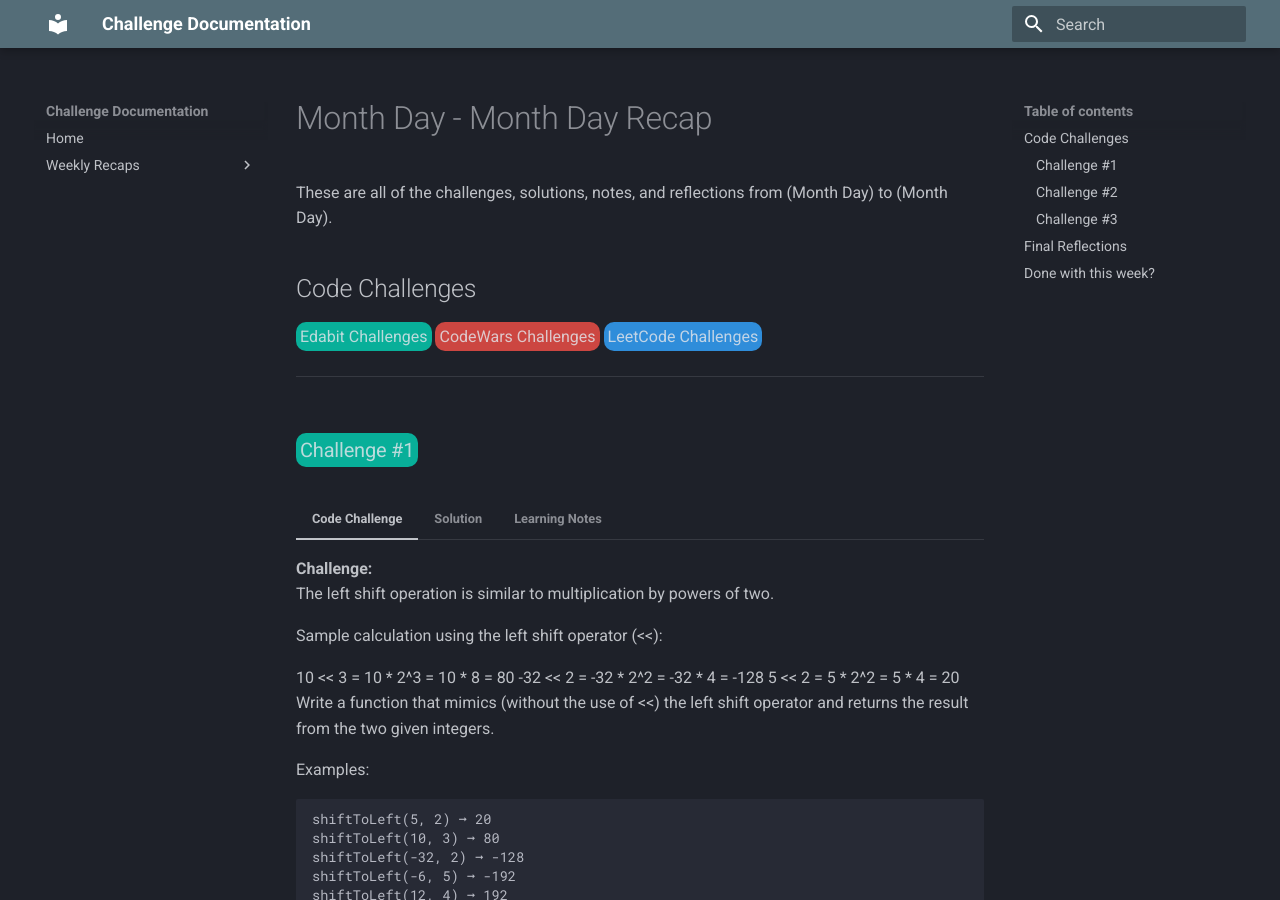
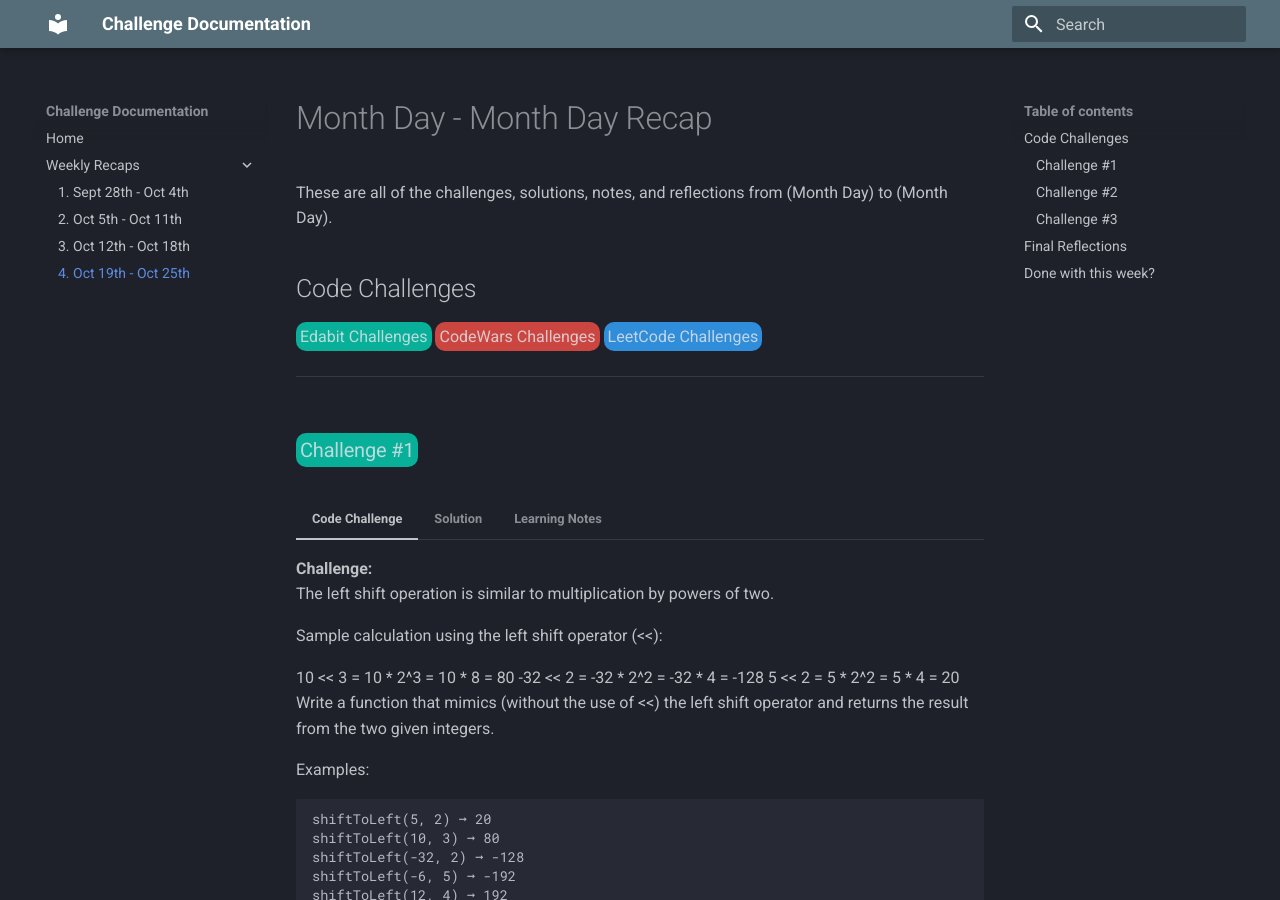
Before and after one commit to RobertEJohnson/Coding-Challenge-Tracker, an MkDocs documentation site: the page built from docs/weeklyRecaps/week4.md, in a window 1280 px wide and 900 px high. Built offline with MkDocs 1.6.1 and Material for MkDocs 9.7.7, drawn with Linux system fonts in a browser that asks for light colours.

Commit message:
Added week 4 to file tree

```diff
--- a/mkdocs.yml
+++ b/mkdocs.yml
@@ -20,3 +20,4 @@ nav:
         - 1. Sept 28th - Oct 4th : 'weeklyRecaps/week1.md'
         - 2. Oct 5th - Oct 11th : 'weeklyRecaps/week2.md'
         - 3. Oct 12th - Oct 18th : 'weeklyRecaps/week3.md'
+        - 4. Oct 19th - Oct 25th : 'weeklyRecaps/week4.md'
```
